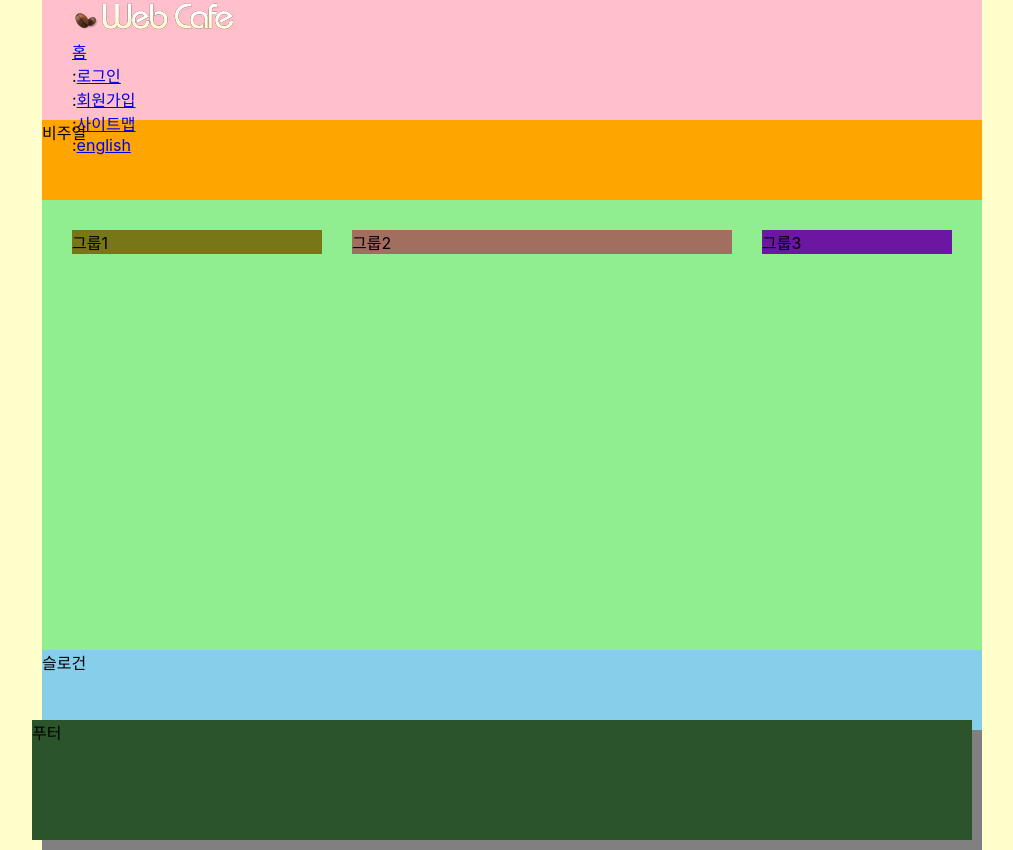
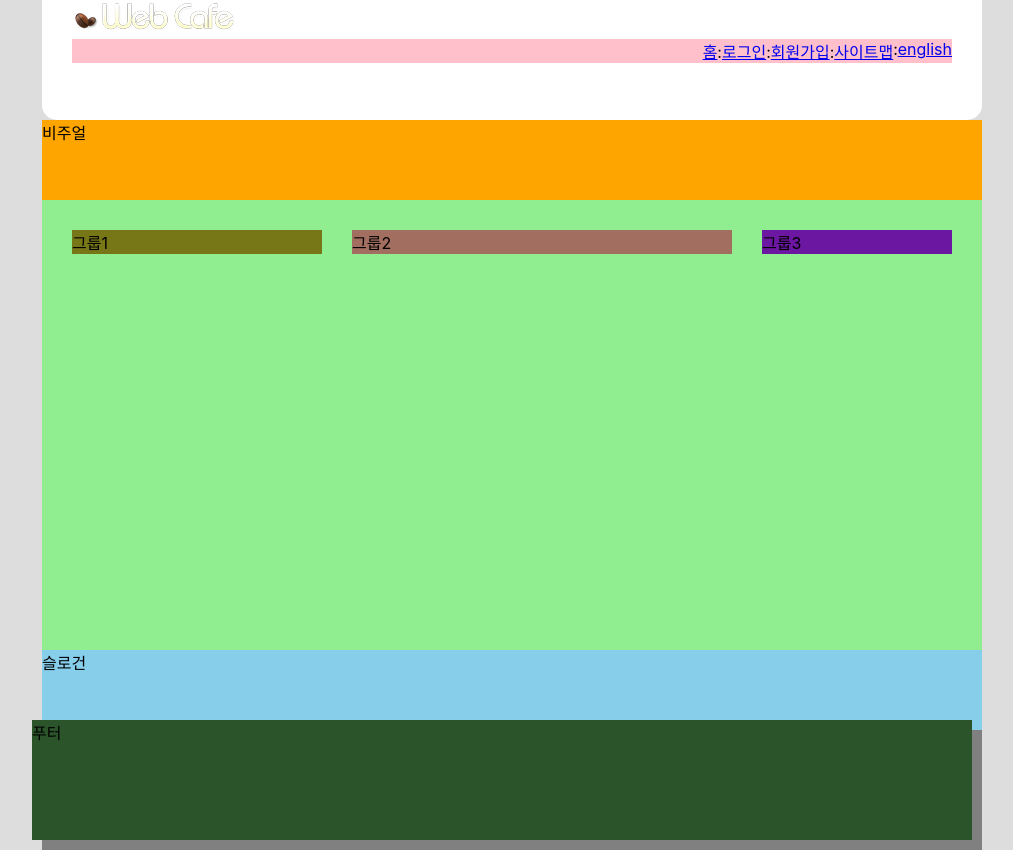
Before and after one commit to MIINII/HTML5, a website: page index.html in a window 1280 px wide. Shown: the whole page, without its empty margins (128-1141 px from the left). Drawn offline with Linux system fonts and the light colour scheme; a web font is replaced by a local one.

Commit message:
구조선택자 실습

```diff
--- a/index.html
+++ b/index.html
@@ -28,11 +28,11 @@
 
       <!-- ul.member>li*5>span[aria-hidden="true"]{:}+a[href="/"] -->
       <ul class="member">
-        <li><a href="/">홈</a></li>
-        <li><span aria-hidden="true">:</span><a href="/">로그인</a></li>
-        <li><span aria-hidden="true">:</span><a href="/">회원가입</a></li>
-        <li><span aria-hidden="true">:</span><a href="/">사이트맵</a></li>
-        <li><span aria-hidden="true">:</span><a href="/">english</a></li>
+        <li class="first"><a href="/">홈</a></li>
+        <li><a href="/">로그인</a></li>
+        <li><a href="/">회원가입</a></li>
+        <li><a href="/">사이트맵</a></li>
+        <li><a href="/">english</a></li>
       </ul>
     </header>
 
--- a/styles/style.css
+++ b/styles/style.css
@@ -4,14 +4,18 @@
 @import url('https://cdn.jsdelivr.net/gh/orioncactus/pretendard@v1.3.6/dist/web/variable/pretendardvariable-dynamic-subset.css');
 
 /* basic style */
-*,
+/* *,
 *::before,
 *::after {
+  box-sizing: border-box;
+} */
+
+* {
   box-sizing: border-box;
 }
 
 body {
-  background: #ffc;
+  background: #ddd;
   font-family: 'Pretendard Variable', Pretendard, -apple-system, BlinkMacSystemFont, system-ui, Roboto, 'Helvetica Neue',
     'Segoe UI', 'Apple SD Gothic Neo', 'Noto Sans KR', 'Malgun Gothic', 'Apple Color Emoji', 'Segoe UI Emoji',
     'Segoe UI Symbol', sans-serif;
@@ -31,9 +35,27 @@ body {
 
 /* header */
 .header {
-  background: pink;
+  background: #fff;
   height: 15vh;
   padding: 0 30px;
+  border-radius: 0 0 15px 15px;
+}
+
+/* member -> 10점, li->1점, ::before -> 1점 = 12점 */
+.member {
+  display: flex;
+  flex-flow: row nowrap;
+  justify-content: flex-end;
+  background-color: pink;
+}
+
+.member li::before {
+  content: ":";
+}
+
+/* .first -> 10점, ::before -> 1점 = 11점 */
+.member .first::before {
+  content: "" !important;
 }
 
 /* visaul */
```
